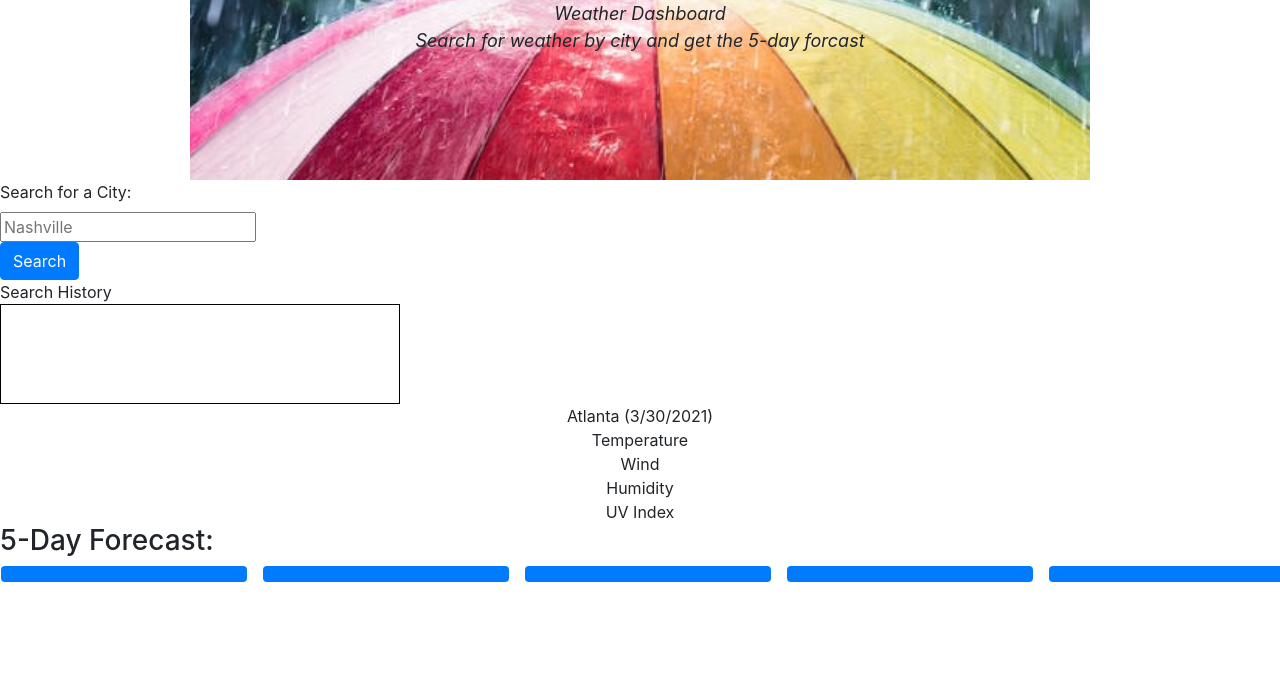
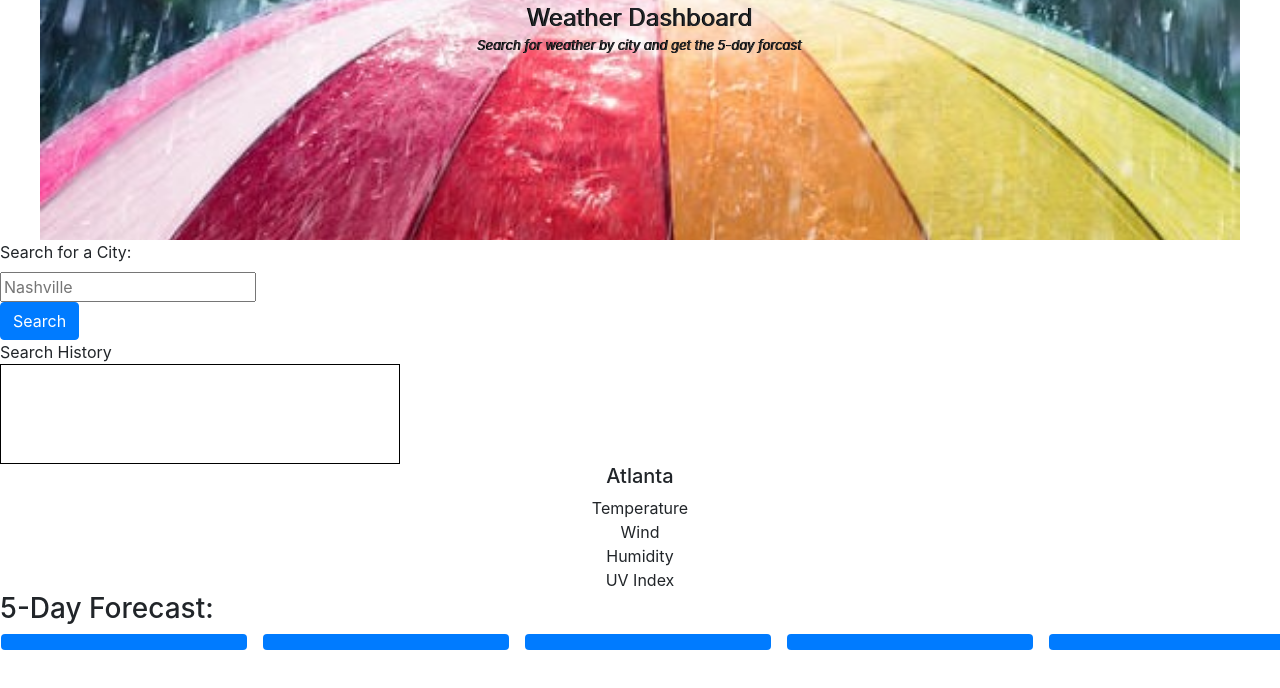
Before and after one commit to HunterMel/News-Channel-Z, a plain HTML site: page index.html in a window 1280 px wide. Drawn offline with nearby package versions, Linux system fonts and the light colour scheme.

Commit message:
Adjusted txt sizing/finaly styling edits

```diff
--- a/index.html
+++ b/index.html
@@ -13,7 +13,7 @@
 
 <div>
     <div class="header">Weather Dashboard
-        <p>Search for weather by city and get the 5-day forcast</p>
+        <p class="under">Search for weather by city and get the 5-day forcast</p>
     </div>
 
 
@@ -25,7 +25,7 @@
 
         <button type="button" class="btn btn-primary" id="searchButton">Search</button>
 
-        <Header>Search History</Header>
+        <header>Search History</header>
         <div style="border:1px solid black; width:400px; height:100px; overflow-y:scroll;">
             <ul id="searchHistory"></ul>
         </div>
@@ -36,7 +36,7 @@
         <div>
 
             <div>
-                <h8 class="index" id="currentCity">Atlanta (3/30/2021)</h8>
+                <h5 class="index" id="currentCity">Atlanta</h5>
                 <h7 class="index" id="currentTemp">Temperature</h7>
                 <h7 class="index" id="currentWind">Wind</h7>
                 <h7 class="index" id="currentHumidity">Humidity</h7>
--- a/style.css
+++ b/style.css
@@ -8,11 +8,16 @@
     margin: auto;
     border: 3em;
     text-align: center;
-    font-style: italic;
-    font-size: large;
+    font-style: sans-serif;
+    font-size: x-large;
+    text-shadow: -1px 0 black;
 
 }
 
+.under {
+    font-size: small;
+    font-style: italic;
+}
 .index {
     display: flex;
     justify-content: center;
```
Also changed, not shown: data.js (+24 -14 lines).
